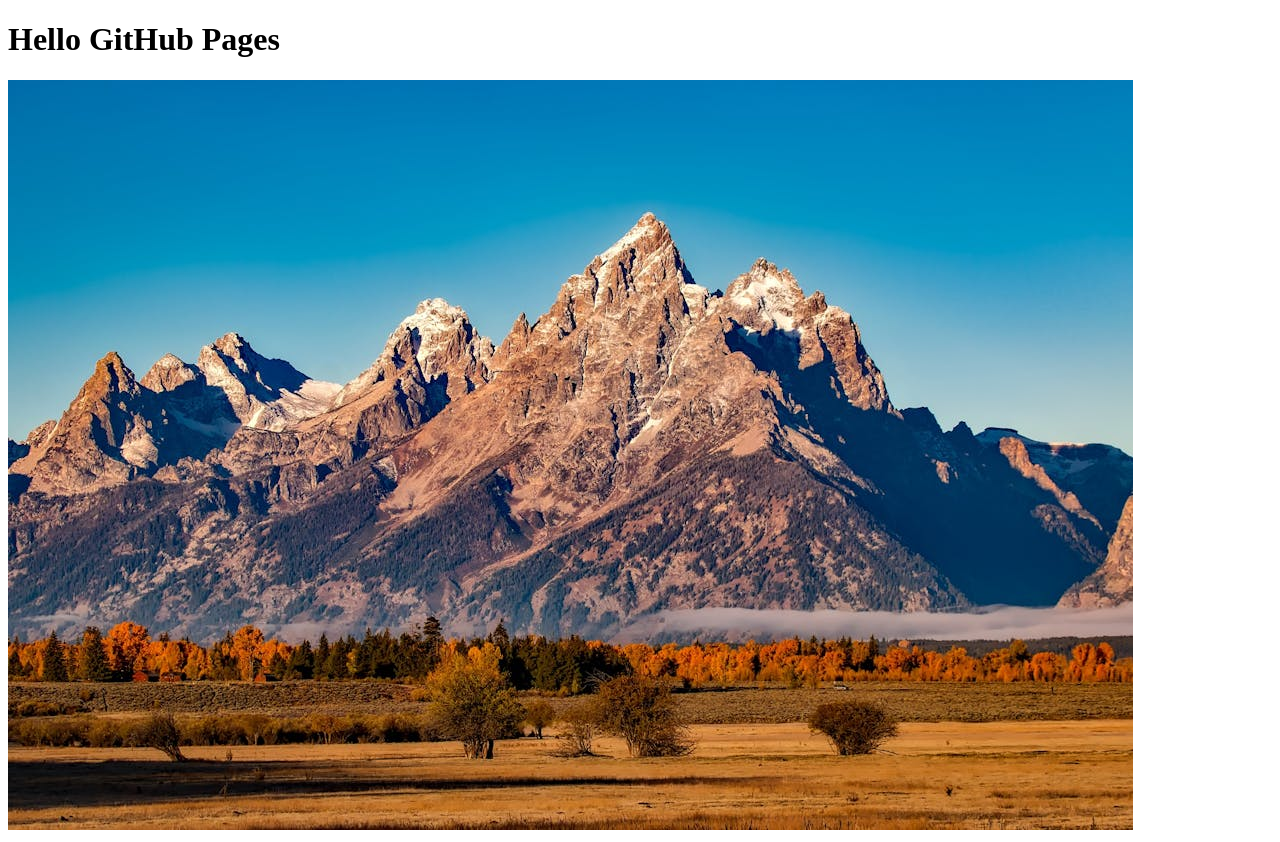
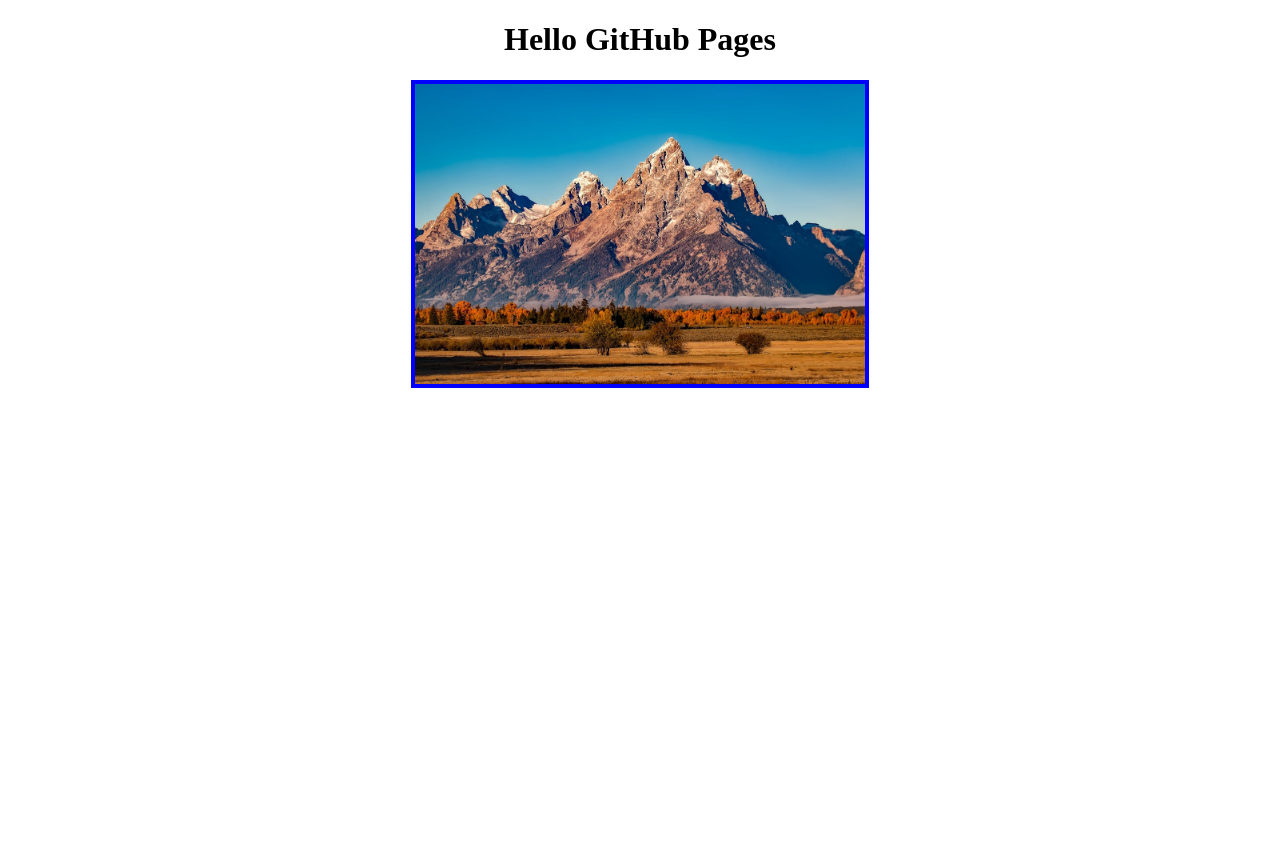
Before and after one commit to Vita85/Vita85GHPages.github.io, a plain HTML site: page index.html in a window 1280 px wide. After the commit the page ends 800 px from the top, so only its background shows below. Drawn offline with Linux system fonts and the light colour scheme.

Commit message:
add style

```diff
--- a/index.html
+++ b/index.html
@@ -3,10 +3,13 @@
 <head>
   <meta charset="UTF-8">
   <meta name="viewport" content="width=device-width, initial-scale=1.0">
+  <link rel="stylesheet" href="/style.css">
   <title>GitHub Pages</title>
 </head>
 <body>
+<div class="container">
   <h1>Hello GitHub Pages </h1>
   <img src="./img/photo-1.jpeg" alt="">
+</div>
 </body>
 </html>
--- /dev/null
+++ b/style.css
@@ -0,0 +1,9 @@
+.container {
+  width: 50%;
+  margin: 0 auto;
+  text-align: center;
+}
+img {
+  width: 450px;
+  border: 4px solid blue;
+}
```
